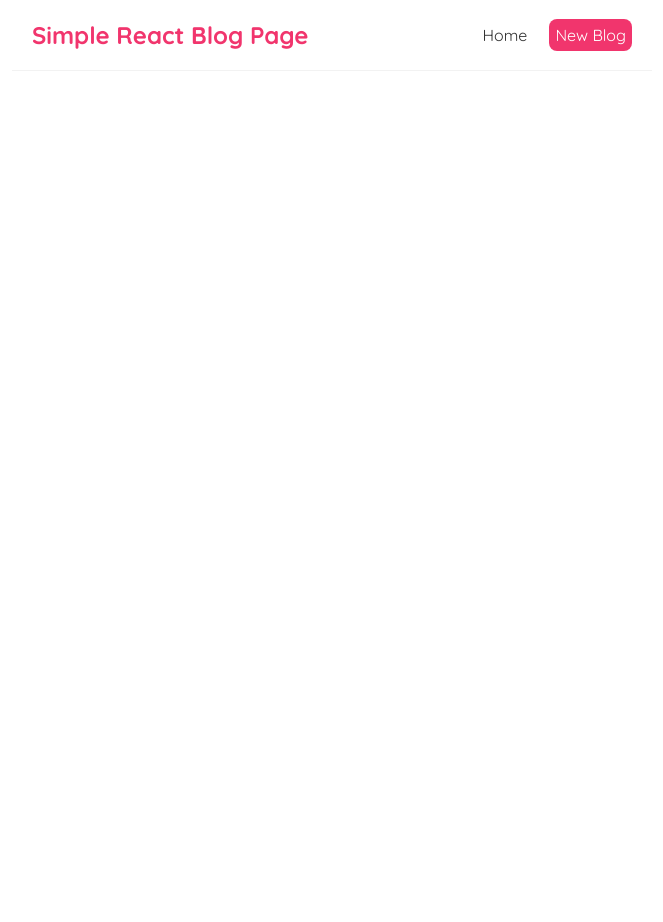
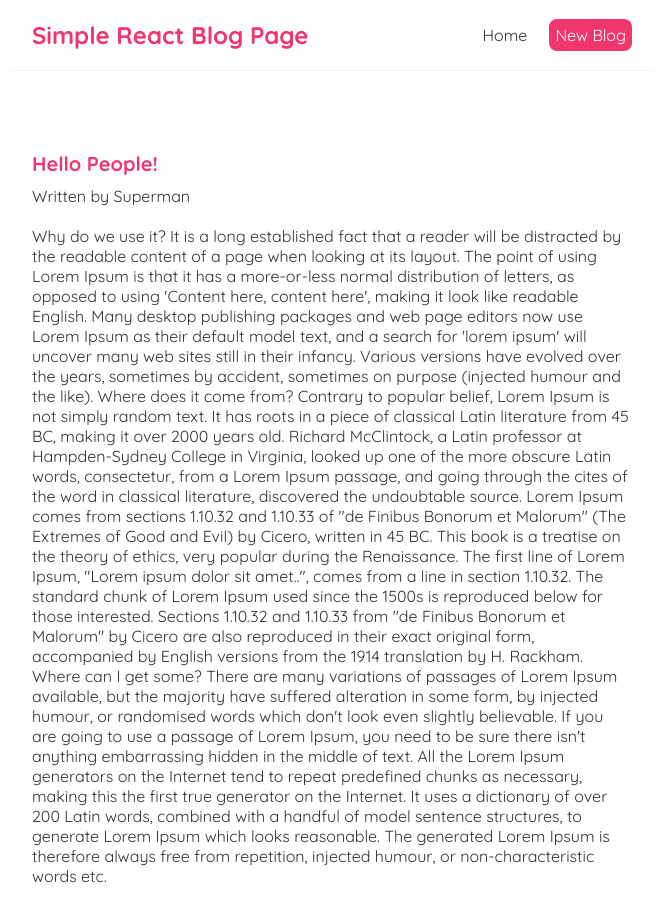
Before and after one commit to DevLukeHere/react-blog-app, a React (Create React App) app in the folder react-blog/: page /blogs/1 in a window 1280 px wide. Shown: the top 922 px of the page, without its empty margins (308-971 px from the left). Before the commit the page ends 800 px from the top, so only its background shows below. Built offline with nearby package versions, Linux system fonts and the light colour scheme; data requests are answered from the project's data file; the HTML template or start-up script is replaced by a standard one.

Commit message:
Reuse Hooks for Displaying Individual Blogs

```diff
--- a/react-blog/src/App.js
+++ b/react-blog/src/App.js
@@ -2,6 +2,7 @@
 import Home from './Home';
 import { BrowserRouter as Router, Route, Switch } from 'react-router-dom';
 import Create from './Create';
+import BlogDetails from './BlogDetails';
 
 function App() {
   return (
@@ -16,6 +17,9 @@
             <Route path="/create">
               <Create />
             </Route>
+            <Route path="/blogs/:id">
+              <BlogDetails />
+            </Route>
           </Switch>
         </div>
       </div>
--- /dev/null
+++ b/react-blog/src/BlogDetails.js
@@ -0,0 +1,22 @@
+import { useParams } from 'react-router-dom';
+import useFetch from './useFetch';
+
+const BlogDetails = () => {
+  const { id } = useParams();
+  const { data: blog, error, isPending } = useFetch('http://localhost:8000/blogs/' + id);
+
+  return (
+    <div className="blog-details">
+      { isPending && <div> isPending</div>}
+      { error && <div> error </div>}
+      { blog && (
+      <div>
+        <h2>{ blog.title }</h2>
+        <p>Written by { blog.author }</p>
+        <div>{ blog.body }</div>
+      </div>)}
+    </div>
+  );
+}
+
+export default BlogDetails;
--- a/react-blog/src/BlogList.js
+++ b/react-blog/src/BlogList.js
@@ -1,3 +1,5 @@
+import { Link } from "react-router-dom";
+
 const BlogList = ({blogs, title}) => {
 
   return (
@@ -5,8 +7,10 @@
       <h2>{title}</h2>
       {blogs.map((blog) => (
         <div className="blog-preview" key={blog.id}>
-          <h2>{ blog.title }</h2>
-          <p>Written by: { blog.author }</p>
+          <Link to={`/blogs/${blog.id}`}>
+            <h2>{ blog.title }</h2>
+            <p>Written by: { blog.author }</p>
+          </Link>
         </div>
       ))}
     </div>
--- a/react-blog/src/index.css
+++ b/react-blog/src/index.css
@@ -47,3 +47,24 @@
   color: #f1356d;
   margin-bottom: 8px;
 }
+.blog-preview a {
+  text-decoration: none;
+}
+
+/* blog details page */
+.blog-details h2 {
+  font-size: 20px;
+  color: #f1356d;
+  margin-bottom: 10px;
+}
+.blog-details div {
+  margin: 20px 0;
+}
+.blog-details button {
+  background: #f1356d;
+  color: #fff;
+  border: 0;
+  padding: 8px;
+  border-radius: 8px;
+  cursor: pointer;
+}
```
